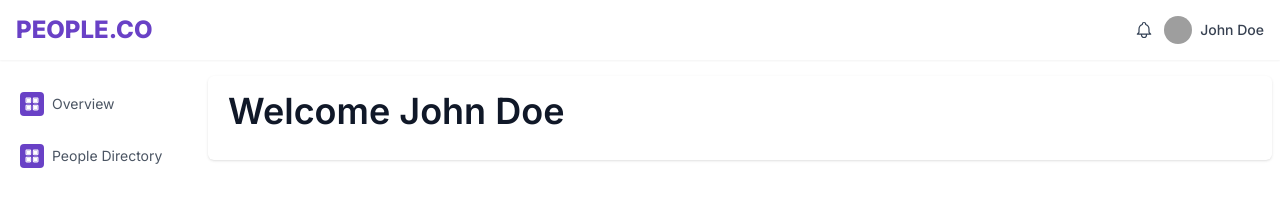
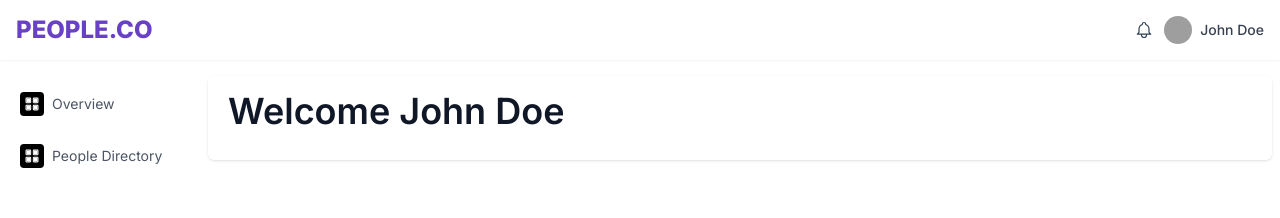
Before and after one commit to AmulyaMachhan/User-Management, a React (Vite) app in the folder frontend/: page / in a window 1280 px wide. Shown: the top 218 px of the page. Built offline with nearby package versions, Linux system fonts and the light colour scheme; grey boxes are pictures that could not be loaded.

Commit message:
Updated the grid icon

```diff
--- a/frontend/src/components/Icons/GridIcon.jsx
+++ b/frontend/src/components/Icons/GridIcon.jsx
@@ -1,4 +1,6 @@
-function GridIcon() {
+import PropTypes from "prop-types";
+
+function GridIcon({ color }) {
   return (
     <svg
       width="24"
@@ -7,7 +9,7 @@ function GridIcon() {
       fill="none"
       xmlns="http://www.w3.org/2000/svg"
     >
-      <rect width="24" height="24" rx="4" fill="#6941C6" />
+      <rect width="24" height="24" rx="4" fill={color} />
       <path
         fillRule="evenodd"
         clipRule="evenodd"
@@ -34,4 +36,11 @@ function GridIcon() {
   );
 }
 
+GridIcon.propTypes = {
+  color: PropTypes.string.isRequired,
+};
+
+GridIcon.defaultProps = {
+  color: "black",
+};
 export default GridIcon;
```
